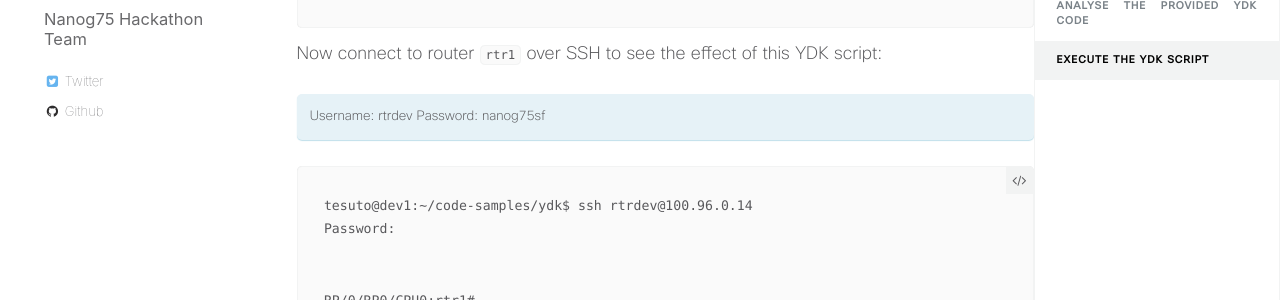
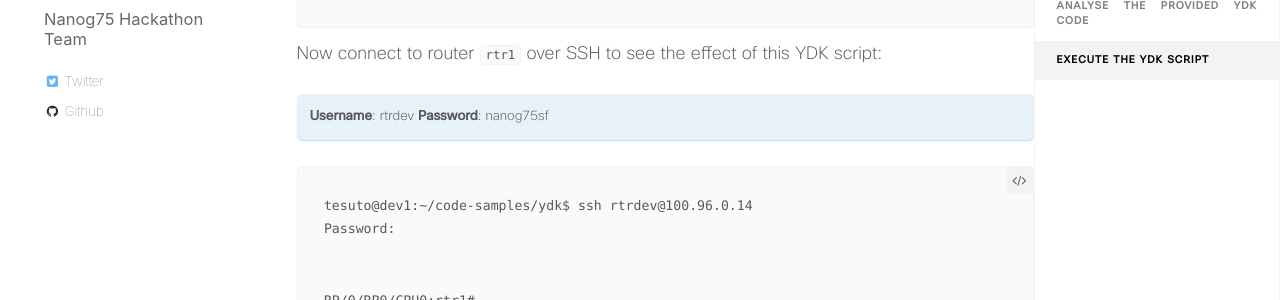
Before and after one commit to nanog75/hackathon, a Jekyll site: the page built from _day1/2019-02-17-step-2-playing-with-ydk-for-config-and-gnmi-telemetry.md, in a window 1280 px wide and 900 px high, scrolled down 5106 px. Shown: the part 150-450 px from the top of the window. Built offline with Jekyll 4.4.1, drawn with Linux system fonts in a browser that asks for light colours; part of the change alters nothing that is shown.

````diff
--- a/_day1/2019-02-17-step-2-playing-with-ydk-for-config-and-gnmi-telemetry.md
+++ b/_day1/2019-02-17-step-2-playing-with-ydk-for-config-and-gnmi-telemetry.md
@@ -227,8 +227,8 @@ tesuto@dev1:~/code-samples/ydk$
 
 Now connect to router `rtr1` over SSH to see the effect of this YDK script:
 
-Username: rtrdev
-Password: nanog75sf
+**Username**: rtrdev
+**Password**: nanog75sf
 {: .notice--info}
 
 ```
````
